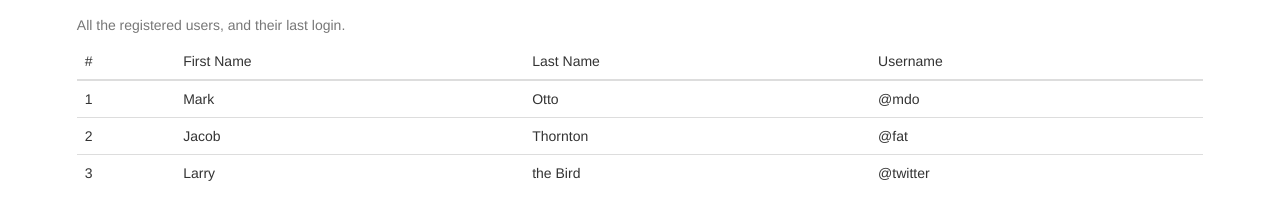
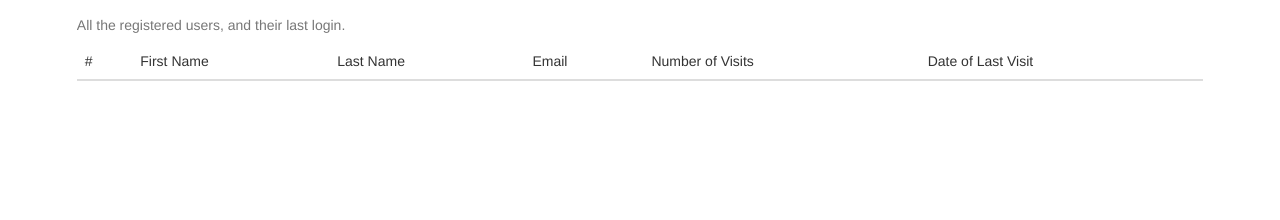
Before and after one commit to aminge/prime-group-project, a website: page public/views/index.html at #/admin in a window 1280 px wide. Shown: the part 134-354 px from the top of the page. Drawn offline with Linux system fonts and the light colour scheme; no server answers.

Commit message:
added angular expresssions to the table.

```diff
--- a/public/scripts/controllers/adminController.js
+++ b/public/scripts/controllers/adminController.js
@@ -1,5 +1,6 @@
 myApp.controller('AdminController', ['$scope', 'DataFactory', '$http', function($scope, DataFactory, $http){
 console.log('admin controller works');
+$scope.users = [];
 
 $http.get('/getUsers').then(function(response){
           $scope.users = response.data;
--- a/public/views/templates/admin.html
+++ b/public/views/templates/admin.html
@@ -1,6 +1,7 @@
 <div class="container-fluid">
   <h1> User Database</h1>
 
+  <div class="table-responsive">
     <table class="table">
       <caption>All the registered users, and their last login.</caption>
       <thead>
@@ -8,28 +9,24 @@
           <th>#</th>
           <th>First Name</th>
           <th>Last Name</th>
-        <th>Username</th>
+          <th>Email</th>
+          <th>Number of Visits</th>
+          <th>Date of Last Visit</th>
+
+
         </tr>
       </thead>
       <tbody>
-      <tr>
-        <th scope="row">1</th>
-        <td>Mark</td>
-        <td>Otto</td>
-        <td>@mdo</td>
-      </tr>
-      <tr>
-        <th scope="row">2</th>
-        <td>Jacob</td>
-        <td>Thornton</td>
-        <td>@fat</td>
-      </tr>
-      <tr>
-        <th scope="row">3</th>
-        <td>Larry</td>
-        <td>the Bird</td>
-        <td>@twitter</td>
+        <tr ng-repeat="user in users">
+          <th scope="row">{{user.id}}</th>
+          <td>{{user.first_name}}</td>
+          <td>{{user.last_name}}</td>
+          <td>{{user.email}}</td>
+          <td>{{user.number_of_visits}}</td>
+          <td>{{user.date_of_last_visit | date : 'short'}}</td>
         </tr>
       </tbody>
+
     </table>
   </div>
+</div>
```
Lines whose indentation alone changed are shown as unchanged.
